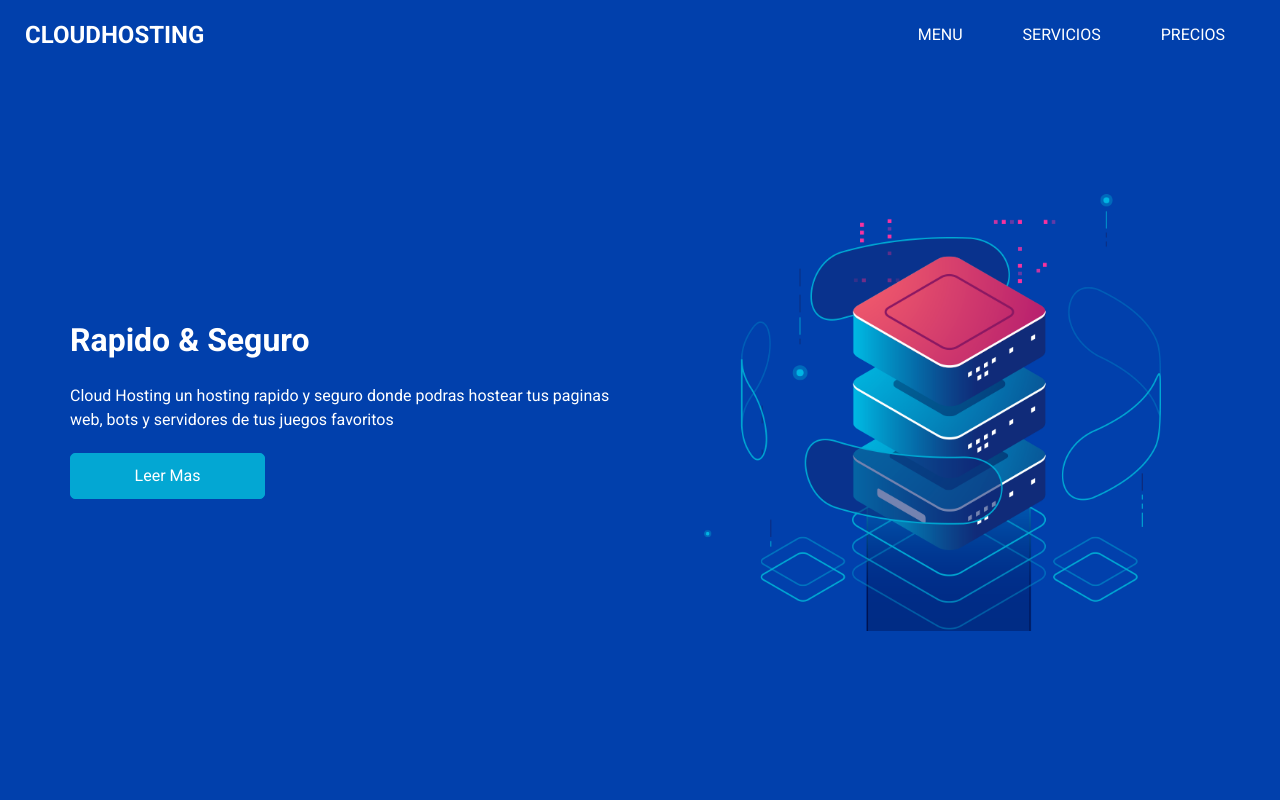
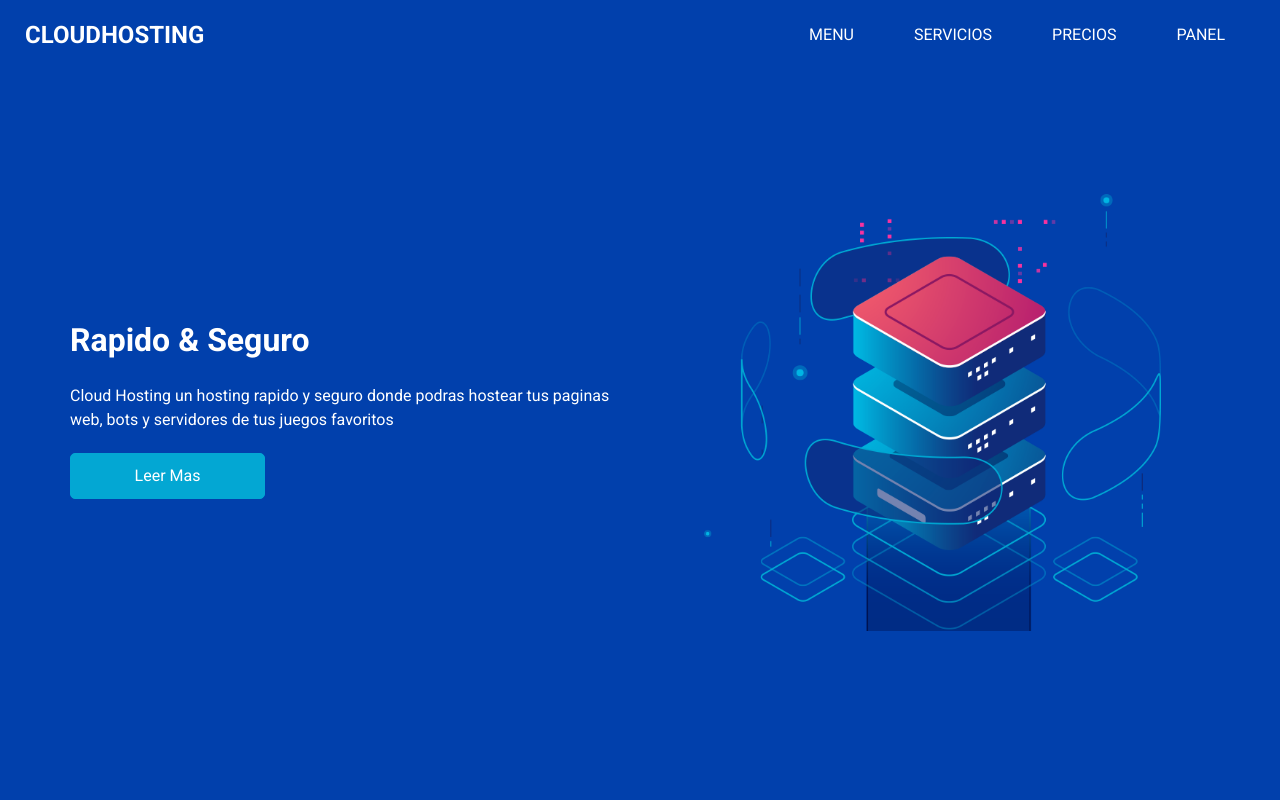
Before and after one commit to Snakee666/cloudhosting, a plain HTML site: page index.html in a window 1280 px wide. Shown: the top 800 px of the page. Drawn offline with Linux system fonts and the light colour scheme.

Commit message:
Update index.html

```diff
--- a/index.html
+++ b/index.html
@@ -7,7 +7,7 @@
   <meta name="viewport" content="width=device-width, initial-scale=1, shrink-to-fit=no" />
   <link rel="icon" href="images/fevicon.png" type="image/gif" />
   <meta name="keywords" content="" />
-  <meta name="description" content="" />
+  <meta name="description" content="Cloud Hosting un hosting rapido y seguro donde podras hostear tus paginas web, bots y servidores de tus juegos favoritos" />
   <meta name="author" content="" />
   <title>CloudHosting | Inicio</title>
   <link rel="stylesheet" type="text/css" href="css/bootstrap.css" />
@@ -38,6 +38,8 @@
               </li>
               <li class="nav-item">
                 <a class="nav-link" href="https://billing.cloud-hosting.gq/cart.php">Precios</a>
+				<li class="nav-item">
+                <a class="nav-link" href="https://panel.cloud-hosting.gq">Panel</a>
               </li>
             </ul>
           </div>
```
